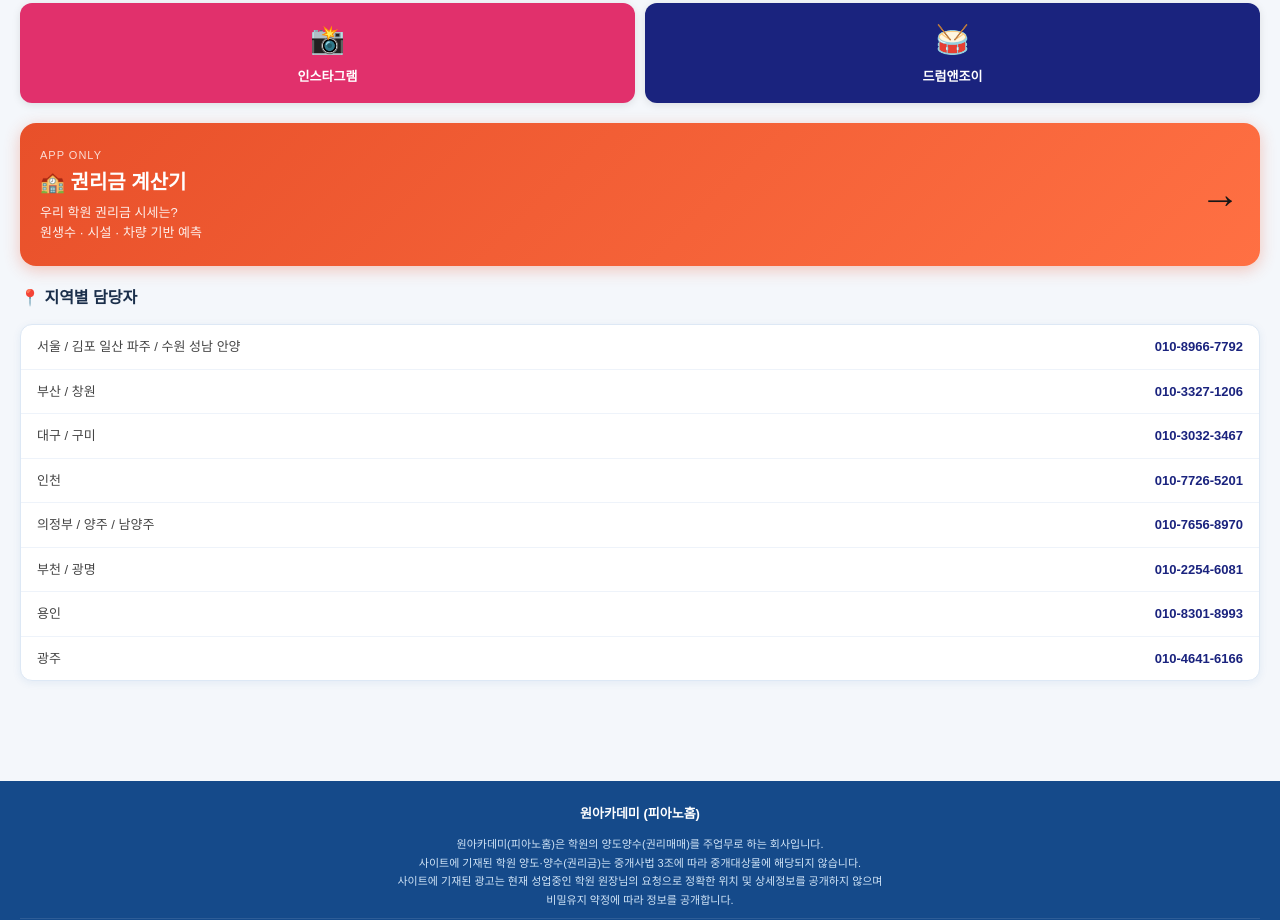
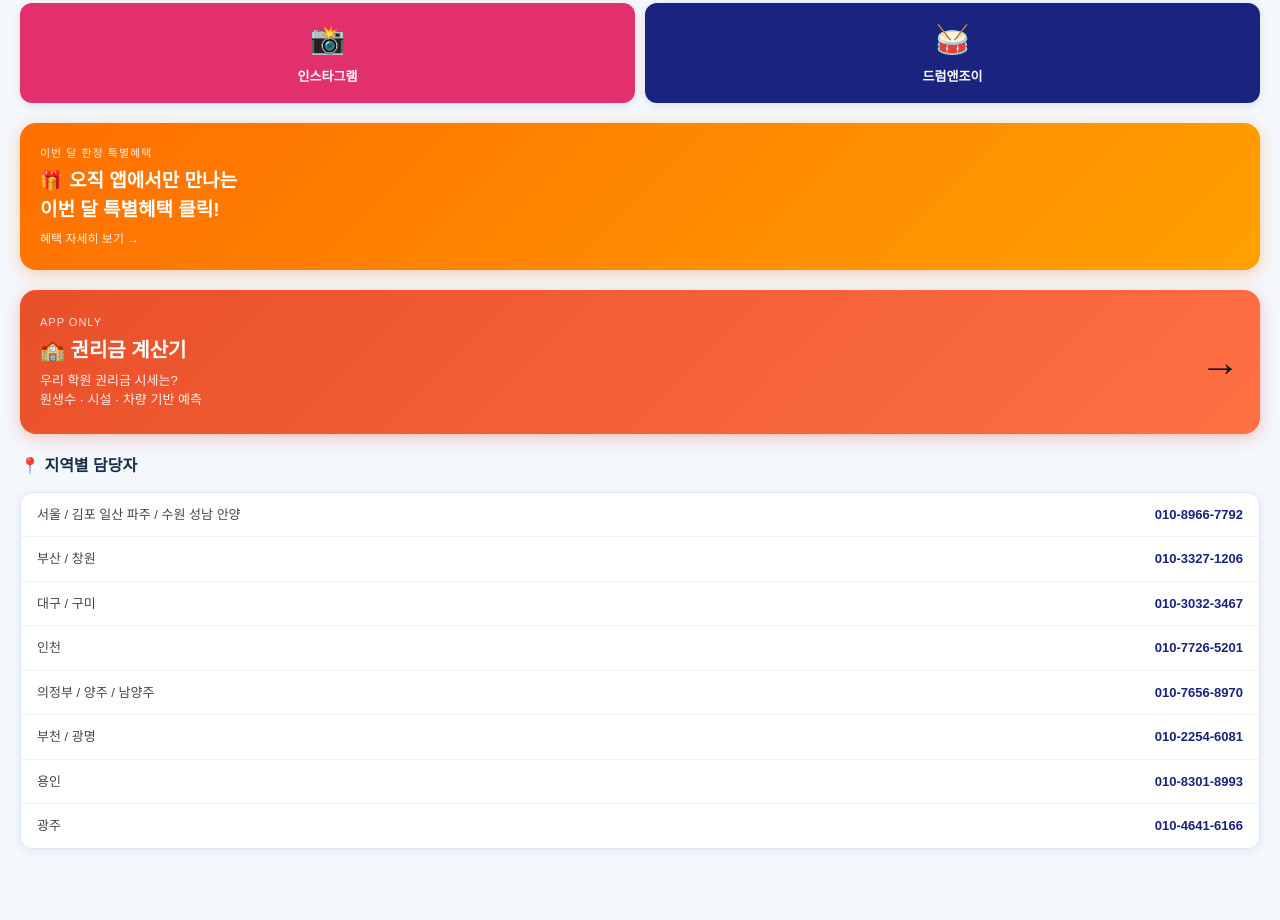
Before and after one commit to oneacademy0522/oneacademy-app, a Next.js app: page / in a window 1280 px wide. Shown: the part 1420-2340 px from the top of the page. Built offline with nearby package versions, Linux system fonts and the light colour scheme.

Commit message:
이벤트 배너 추가

```diff
--- a/app/page.tsx
+++ b/app/page.tsx
@@ -139,9 +139,23 @@ export default function Home() {
           ))}
         </div>
       </section>
+{/* 이벤트 배너 */}
+      <section style={{ padding: '0 20px 20px' }}>
+        <a href="https://blog.naver.com/swnm123/224278959581" target="_blank" rel="noopener noreferrer" style={{
+          display: 'block', textDecoration: 'none',
+          background: 'linear-gradient(135deg, #ff6f00 0%, #ffa000 100%)',
+          borderRadius: '16px', padding: '22px 20px',
+          boxShadow: '0 4px 16px rgba(255,111,0,0.3)',
+        }}>
+          <div style={{ fontSize: '11px', color: 'rgba(255,255,255,0.85)', marginBottom: '6px', letterSpacing: '1px' }}>이번 달 한정 특별혜택</div>
+          <div style={{ fontSize: '19px', fontWeight: '900', color: 'white', marginBottom: '6px' }}>🎁 오직 앱에서만 만나는<br />이번 달 특별혜택 클릭!</div>
+          <div style={{ fontSize: '12px', color: 'rgba(255,255,255,0.9)' }}>혜택 자세히 보기 →</div>
+        </a>
+      </section>
 
       {/* 권리금 계산기 배너 */}
-      <section style={{ padding: '0 20px 20px' }}>
+
+          <section style={{ padding: '0 20px 20px' }}>
         <a href="https://oneacademy0522.github.io/oneacademy/" target="_blank" rel="noopener noreferrer" style={{
           display: 'block', textDecoration: 'none',
           background: 'linear-gradient(135deg, #e8502a 0%, #ff7043 100%)',
```
